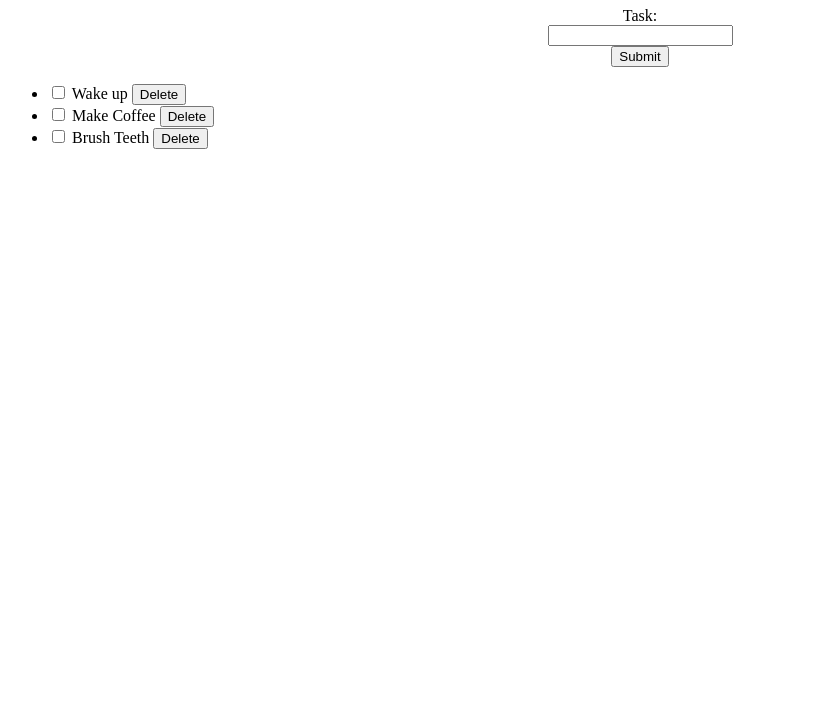
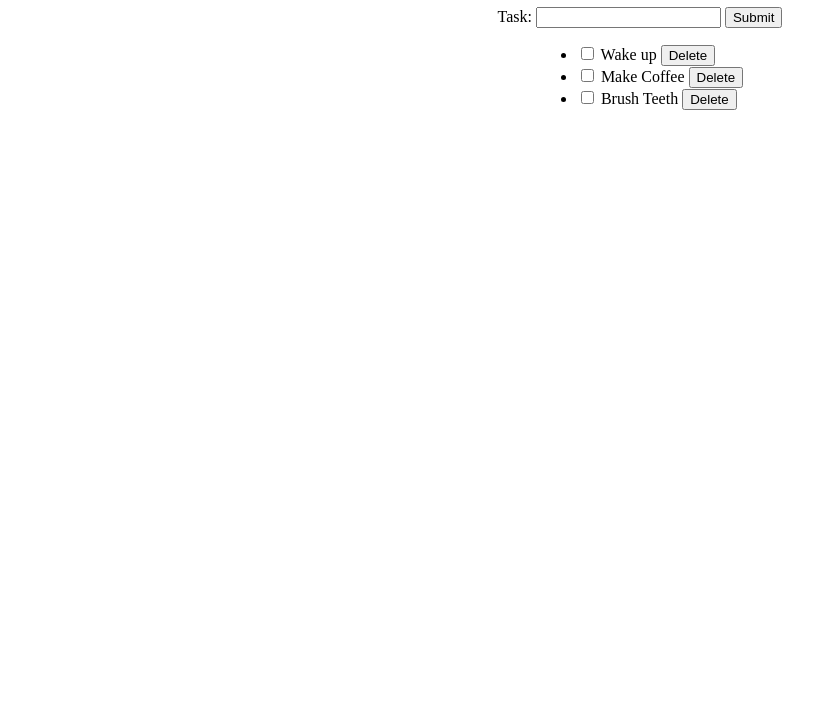
Before and after one commit to kanaxo/my-todo-app-1, a plain HTML site: page index.html in a window 1280 px wide. Shown: the part 73-800 px from the top of the page, without its empty margins (0-837 px from the left). Drawn offline with Linux system fonts and the light colour scheme.

Commit message:
align center and add submit event listener

```diff
--- a/index.html
+++ b/index.html
@@ -10,10 +10,14 @@
   <body>
     <h1>To Do App</h1>
     <div id="todoInput">
-      <label for="Task">Task:</label>
-      <input type="text" id="Task" name="Task" />
-      <button onclick="submitToDo()">Submit</button>
+      <form action="" id="toDoForm">
+        <label for="Task">Task:</label>
+        <input type="text" id="Task" name="Task" />
+        <button type="submit" onclick="submitToDo()">Submit</button>
+      </form>
     </div>
-    <ul id="toDoList"></ul>
+    <div class="toDoListContainer">
+      <ul id="toDoList"></ul>
+    </div>
   </body>
 </html>
--- a/script.js
+++ b/script.js
@@ -51,6 +51,14 @@ const submitToDo = function () {
   taskInput.value = '';
 };
 
+// add event listener for submit
+let toDoForm = document.getElementById('toDoForm');
+toDoForm.addEventListener('submit', (e) => {
+  e.preventDefault();
+  // handlesubmit
+  submitToDo();
+});
+
 // driver code
 updateToDo();
 console.log(toDoArrId);
--- a/styles.css
+++ b/styles.css
@@ -1,9 +1,22 @@
+body {
+  text-align: center;
+}
+
 #todoInput {
   display: flex;
   flex-direction: column;
   align-items: center;
 }
 
+div.toDoListContainer {
+  text-align: center;
+}
+
+ul#toDoList {
+  display: inline-block;
+  text-align: left;
+}
+
 .strikethrough:checked + .checkboxText {
   text-decoration: line-through;
 }
```
